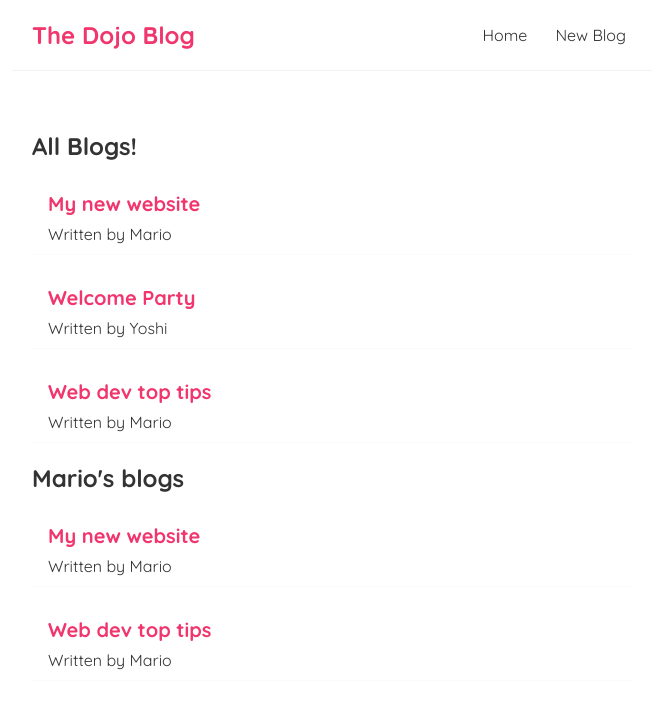
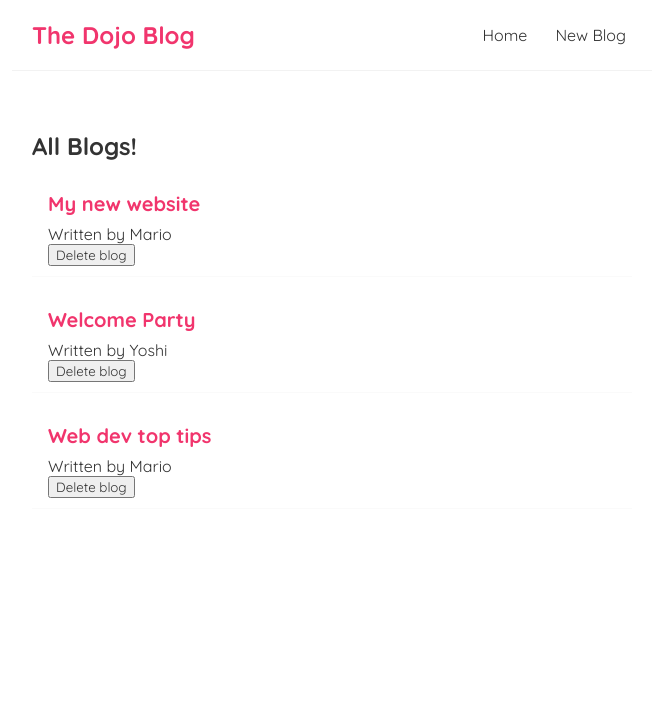
Before and after one commit to NikFarees/dojo-blog, a React (Create React App) app: page / in a window 1280 px wide. Shown: the top 708 px of the page, without its empty margins (308-964 px from the left). Built offline with nearby package versions, Linux system fonts and the light colour scheme.

Commit message:
#12 - Functions as Props

```diff
--- a/src/BlogList.js
+++ b/src/BlogList.js
@@ -1,8 +1,4 @@
-// const BlogList = (props) => {
-    // const blogs = props.blogs;
-    // const title = props.title;
-
-const BlogList = ({ blogs, title }) => {
+const BlogList = ({ blogs, title, handleDelete }) => {
 
     return (
         <div className="blog-list">
@@ -11,6 +7,7 @@ const BlogList = ({ blogs, title }) => {
                 <div className="blog-preview" key={blog.id}>
                     <h2>{blog.title}</h2>
                     <p>Written by {blog.author}</p>
+                    <button onClick={() => handleDelete(blog.id)}>Delete blog</button>
                 </div>
             ))}
         </div>
--- a/src/Home.js
+++ b/src/Home.js
@@ -8,10 +8,14 @@ const Home = () => {
         { title: 'Web dev top tips', body: 'Lorem ipsum dolor sit amet, consectetur adipiscing elit.', author: 'Mario', id: 3 },
     ]);
 
+    const handleDelete = (id) => {
+        const newBlogs = blogs.filter(blog => blog.id !== id);
+        setBlogs(newBlogs);
+    }
+
     return (
         <div className="home">
-            <BlogList blogs={blogs} title="All Blogs!"/>
-            <BlogList blogs={blogs.filter((blogs) => blogs.author === 'Mario')} title="Mario's blogs"/>
+            <BlogList blogs={blogs} title="All Blogs!" handleDelete={handleDelete} />
         </div>
     );
 }
```
